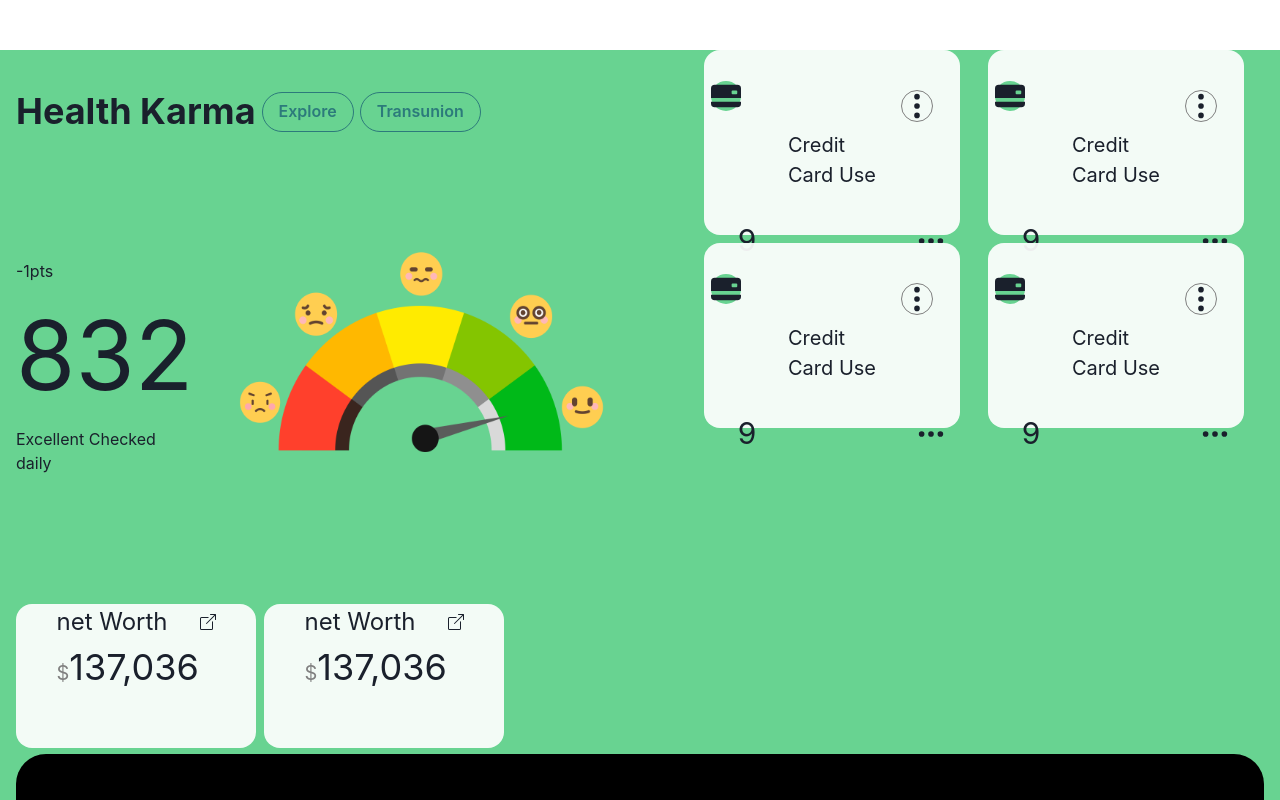
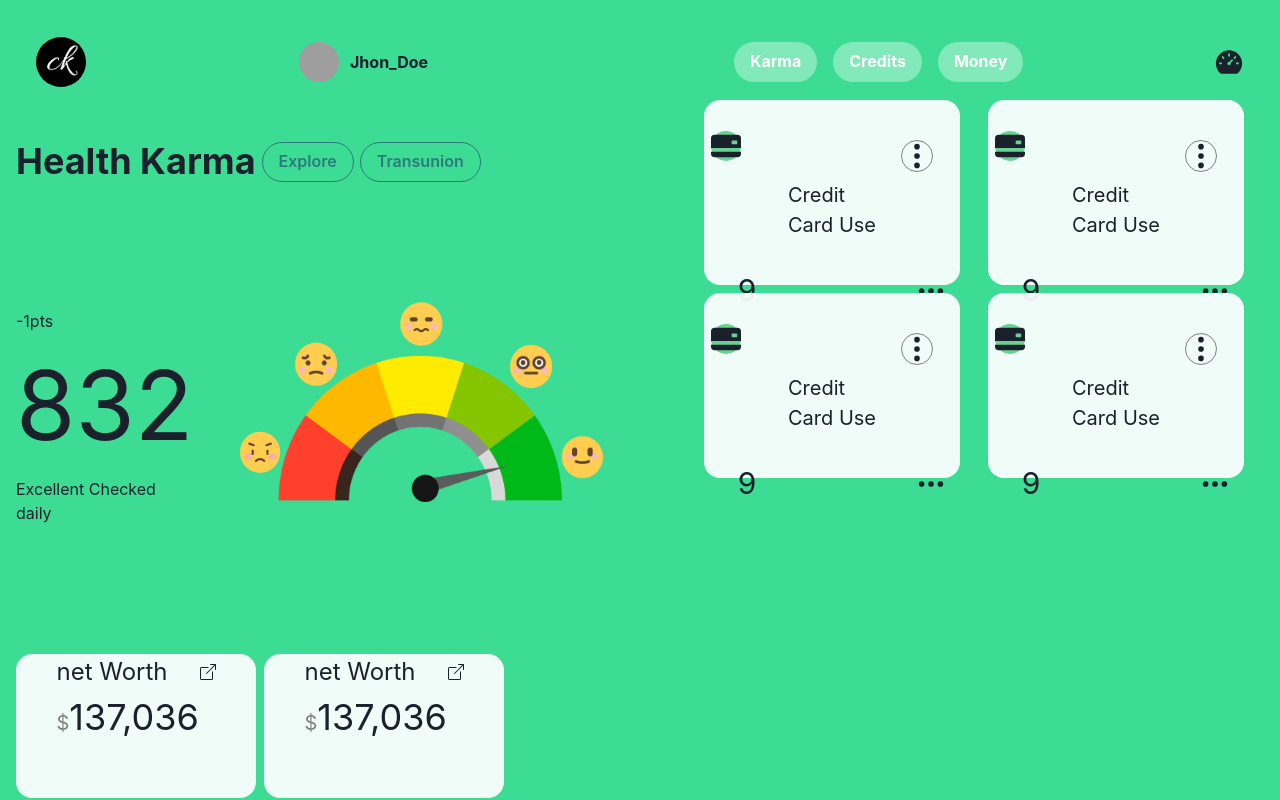
Before and after one commit to Diwakarsharma2216/long-head-3582, a React (Create React App) app in the folder dribble-clone/: page / in a window 1280 px wide. Shown: the top 800 px of the page. Built offline with nearby package versions, Linux system fonts and the light colour scheme; grey boxes are pictures that could not be loaded.

Commit message:
file added

```diff
--- a/dribble-clone/src/App.js
+++ b/dribble-clone/src/App.js
@@ -1,9 +1,11 @@
 
 import MainRoutes from "./Pages/MainRoutes";
+import Navbar from "./Components/Navbar";
 
 function App() {
   return (
     <div>
+      <Navbar/>
       <MainRoutes />
     </div>
   );
--- /dev/null
+++ b/dribble-clone/src/Components/Name.jsx
@@ -0,0 +1,21 @@
+import { Box, Show, Image } from "@chakra-ui/react";
+import logo from "../assets/ck.png"
+
+const Name = () => {
+  return (
+    <Image
+    borderRadius='full'
+    boxSize='50px'
+    src={logo}
+    />
+
+
+    // <Show breakpoint='(max-width: 1000px)'>
+    // <Text as="b" fontSize='3xl' style={{ textShadow:"#FC0 1px 0 10px"}}>
+    //   Shubham_Verma</Text>
+
+    // </Show>
+  );
+};
+
+export default Name;
--- /dev/null
+++ b/dribble-clone/src/Components/Navbar.css
@@ -0,0 +1,28 @@
+@media only screen and (max-width: 500px) {
+    #navRes {
+      display: none;
+    }
+    #itemNav {
+      display: none;
+    }
+  }
+
+  #navFix {
+    position: sticky;
+   top: 0;
+   z-index: 20;
+   width: 100%;
+  }
+  button:hover{
+    background-color: black;
+  }
+  @media(min-width:801px){
+    #hamburger{
+      display: none;
+    }
+  }
+  @media (max-width:800px) {
+    #resumeBtn{
+      display: none;
+    }
+  }
--- a/dribble-clone/src/Components/Navbar.jsx
+++ b/dribble-clone/src/Components/Navbar.jsx
@@ -1,8 +1,176 @@
+import {
+  Box,
+  Flex,
+  Button,
+  useColorModeValue,
+  Stack,
+  useColorMode,
+  Show,
+  HStack,
+  Text,
+  useDisclosure,
+  IconButton,
+  Hide,
+} from "@chakra-ui/react";
+import {
+  MoonIcon,
+  SunIcon,
+  HamburgerIcon,
+  CloseIcon,
+  AddIcon,
+} from "@chakra-ui/icons";
+import Photo from "./Photo";
+import Name from "./Name";
+import "./Navbar.css";
+import {AiFillDashboard} from "react-icons/ai";
 
-  export default function Navbar() {
-    return (
-      <div>
+export default function Navbar() {
+  // const { colorMode, toggleColorMode } = useColorMode();
+  const { isOpen, onOpen, onClose } = useDisclosure();
 
-      </div>
-    )
-  }
+  return (
+    <div id="navFix">
+      <Box
+        bg={useColorModeValue("#3cdc94", "gray.100")}
+        px={9}
+        width={["100%"]}
+        height={["100px"]}
+      >
+        <Flex h={16} paddingTop="60px" alignItems={"center"} justifyContent={"space-between"}>
+          <HStack w="42%">
+            <Name/>
+
+            <Show breakpoint="(min-width: 1000px)">
+              {" "}
+              <Photo />
+            </Show>
+          </HStack>
+
+          <Flex h={16} alignItems={"center"} justifyContent={"space-between"}>
+            <HStack spacing={8} alignItems={"center"}>
+              <HStack
+                as={"nav"}
+                spacing={4}
+                display={{ base: "none", md: "flex" }}
+                id="myDIV"
+              >
+                <Button className="btnRes" colorScheme='whiteAlpha'_hover={{ bg: "black.500", color: " white" }} borderRadius="25px">
+                  <a href="#Karma">
+                    {" "}
+                    <b>Karma</b>
+                  </a>
+                </Button>
+
+                <Button className="btnRes" colorScheme='whiteAlpha' _hover={{ bg: "black.500", color: " white" }} borderRadius="25px">
+                  <a href="#Credits">
+                    <b>Credits</b>
+                  </a>
+                </Button>
+
+                <Button className="btnRes" colorScheme='whiteAlpha' _hover={{ bg: "black.500", color: " white" }} borderRadius="25px">
+                  <a href="#Money">
+                    {" "}
+                    <b>Money</b>
+                  </a>
+                </Button>
+              </HStack>
+            </HStack>
+          </Flex>
+
+          <Flex alignItems={"center"}>
+            <Stack direction={"row"} spacing={7}>
+              {/* <Button onClick={toggleColorMode} size='md'>
+                {colorMode === "light" ? <MoonIcon /> : <SunIcon />}
+              </Button> */}
+
+              <AiFillDashboard size={30} />
+
+            </Stack>
+          </Flex>
+          <IconButton
+            size={"md"}
+            icon={isOpen ? <CloseIcon /> : <HamburgerIcon />}
+            aria-label={"Open Menu"}
+            display={{ md: "none" }}
+            onClick={isOpen ? onClose : onOpen}
+          />
+          {isOpen ? (
+            <Box pb={4} display={{ md: "none" }}>
+              <Stack as={"nav"} spacing={4}>
+
+                <Button  onClick={isOpen ? onClose : onOpen}
+                  _hover={{
+                    textShadow: "#FC0 1px 0 10px",
+                    transform: "scale(1.2)",
+                  }}>
+                  <a href="#">
+                    {" "}
+                    <b>Home</b>
+                  </a>
+                </Button>
+
+                <Button  onClick={isOpen ? onClose : onOpen}
+                  _hover={{
+                    textShadow: "#FC0 1px 0 10px",
+                    transform: "scale(1.2)",
+                  }}>
+                  <a href="#">
+                    {" "}
+                    <b>Home</b>
+                  </a>
+                </Button>
+                <Button  onClick={isOpen ? onClose : onOpen}
+                  _hover={{
+                    textShadow: "#FC0 1px 0 10px",
+                    transform: "scale(1.2)",
+                  }}>
+                  <a href="#Home">
+                    {" "}
+                    <b>Home</b>
+                  </a>
+                </Button>
+                <Button
+                  onClick={isOpen ? onClose : onOpen}
+                  _hover={{
+                    textShadow: "#FC0 1px 0 10px",
+                    transform: "scale(1.2)",
+                  }}
+                >
+                  <a href="#Karma">
+                    {" "}
+                    <b>Karma</b>
+                  </a>
+                </Button>
+
+                <Button
+                  onClick={isOpen ? onClose : onOpen}
+                  _hover={{
+                    textShadow: "#FC0 1px 0 10px",
+                    transform: "scale(1.2)",
+                  }}
+                >
+                  <a href="#Credits">
+                    <b>Credits</b>
+                  </a>
+                </Button>
+
+                <Button
+                  onClick={isOpen ? onClose : onOpen}
+                  _hover={{
+                    textShadow: "#FC0 1px 0 10px",
+                    transform: "scale(1.2)",
+                  }}
+                >
+                  <a href="#Money">
+                    {" "}
+                    <b>Money</b>
+                  </a>
+                </Button>
+              </Stack>
+            </Box>
+          ) : null}
+        </Flex>
+      </Box>
+    </div>
+  );
+}
--- /dev/null
+++ b/dribble-clone/src/Components/Photo.jsx
@@ -0,0 +1,69 @@
+import { Avatar, Box, Flex, keyframes,Text } from '@chakra-ui/react';
+
+export default function Photo() {
+  const size = '40px';
+  const color = 'black';
+
+  const pulseRing = keyframes`
+	0% {
+    transform: scale(0.33);
+  }
+  40%,
+  50% {
+    opacity: 0;
+  }
+  100% {
+    opacity: 0;
+  }
+	`;
+
+  return (
+    <Flex
+      justifyContent="center"
+      alignItems="center"
+      h="216px"
+      w="full"
+      overflow="hidden">
+      {/* Ideally, only the box should be used. The <Flex /> is used to style the preview. */}
+      <Box
+        as="div"
+        position="relative"
+        w={size}
+        h={size}
+        _before={{
+          content: "''",
+          position: 'relative',
+          display: 'block',
+          width: '300%',
+          height: '300%',
+          boxSizing: 'border-box',
+          marginLeft: '-100%',
+          marginTop: '-100%',
+          borderRadius: '50%',
+          bgColor: color,
+          animation: `2.25s ${pulseRing} cubic-bezier(0.455, 0.03, 0.515, 0.955) -0.4s infinite`,
+        }}>
+        <Avatar
+          src="https://w7.pngwing.com/pngs/340/946/png-transparent-avatar-user-computer-icons-software-developer-avatar-child-face-heroes.png"
+          size="full"
+          position="absolute"
+
+          top={0}
+        />
+      </Box>
+      <Text
+          display="flex"
+          position="absolute"
+          top={0}
+          as="b"
+          marginRight="-11%"
+          marginTop="50px"
+          >
+          Jhon_Doe</Text>
+      {/* <p align="center">
+  <a href="https://github.com/DenverCoder1/readme-typing-svg">
+    <img src="https://readme-typing-svg.demolab.com/?lines=🙏🙏 नमस्ते! ; I am a Full-stack%20web%20developer 👨🏻‍💻;  Curious%20to%20learn%20new%20things !&font=Fira%20Code&center=true&width=440&height=45&color=#37bcf7&vCenter=true&size=22&pause=1000"/></a>
+</p> */}
+    </Flex>
+  );
+}
--- a/dribble-clone/src/Pages/MidSection.jsx
+++ b/dribble-clone/src/Pages/MidSection.jsx
@@ -8,7 +8,7 @@
   const data=[{},{},{},{}]
   return (
     <div>
-     <Container maxW={"container.xl"}  minH={"3xl"}  bg={"green.300"}  mt="50" >
+     <Container maxW={"container.xxl"}  minH={"3xl"}  bg={"#3cdc94"}  mt="0" >
       <Box>
         <SimpleGrid columns={{base:1,md:2}}>
             <Box mt={"10"}>
```
Also changed, not shown: dribble-clone/src/assets/ck.png (added).
